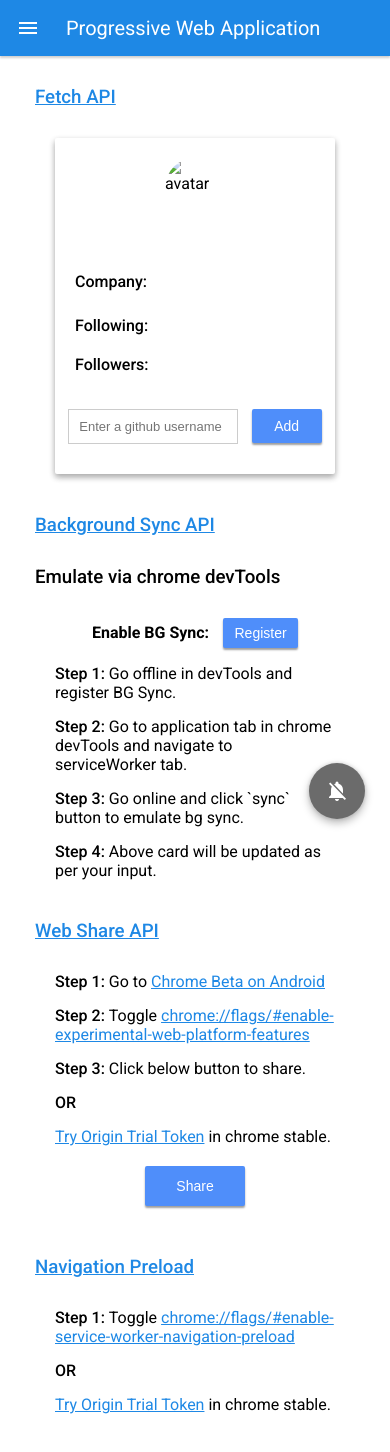
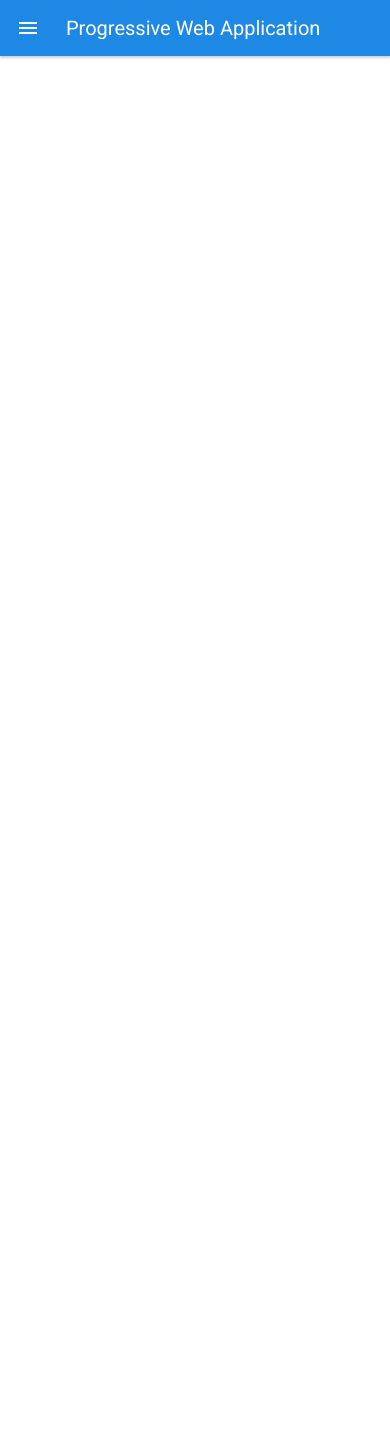
Before and after one commit to ntsd/PWA-hackathon, a website: page src/index.html in a window 390 px wide. After the commit the page ends 844 px from the top, so only its background shows below. Drawn offline with Linux system fonts and the light colour scheme; no server answers.

Commit message:
Updated index

```diff
--- /dev/null
+++ b/database.rules.json
@@ -0,0 +1,6 @@
+{
+  "rules": {
+    ".read": "auth != null",
+    ".write": "auth != null"
+  }
+}
--- a/src/css/styles.css
+++ b/src/css/styles.css
@@ -97,7 +97,6 @@ header {
      -moz-user-select: none;
       -ms-user-select: none;
           user-select: none;
-  -webkit-transition: background-color 250ms linear;
   transition: background-color 250ms linear;
 }
 
@@ -144,8 +143,6 @@ header {
   bottom: 0;
   box-shadow: 0px 0px 11px 0px rgba(0, 0, 0, 0.4);
   z-index: 1;
-  -webkit-transition: transform 0.3s cubic-bezier(0, 0, 0.30, 1);
-  -webkit-transition: -webkit-transform 0.3s cubic-bezier(0, 0, 0.30, 1);
   transition: -webkit-transform 0.3s cubic-bezier(0, 0, 0.30, 1);
   transition: transform 0.3s cubic-bezier(0, 0, 0.30, 1);
   transition: transform 0.3s cubic-bezier(0, 0, 0.30, 1), -webkit-transform 0.3s cubic-bezier(0, 0, 0.30, 1);
@@ -169,7 +166,6 @@ header {
   right: 0;
   bottom: 0;
   background: rgba(0, 0, 0, 0.3);
-  -webkit-transition: opacity 0.15s cubic-bezier(0, 0, 0.30, 1);
   transition: opacity 0.15s cubic-bezier(0, 0, 0.30, 1);
   visibility: hidden;
   opacity: 0;
@@ -428,7 +424,6 @@ b {
   border-radius: 50%;
   -webkit-transform-origin: 50%;
           transform-origin: 50%;
-  -webkit-transition: -webkit-transform 0.35s cubic-bezier(0, 0, 0.3, 1) 0ms;
   transition: -webkit-transform 0.35s cubic-bezier(0, 0, 0.3, 1) 0ms;
   transition: transform 0.35s cubic-bezier(0, 0, 0.3, 1) 0ms;
   transition: transform 0.35s cubic-bezier(0, 0, 0.3, 1) 0ms, -webkit-transform 0.35s cubic-bezier(0, 0, 0.3, 1) 0ms;
--- a/src/index.html
+++ b/src/index.html
@@ -2,9 +2,9 @@
 <html>
   <head>
     <meta charset="utf-8">
-    <title>Demo Progressive Web Application</title>
+    <title>PWA Games</title>
     <meta http-equiv=X-UA-Compatible content="IE=edge">
-    <meta name=description content="This a Demo Progressive Web Application which will work in offline, has a splash screen add to home screen etc,.">
+    <meta name=description content="Sample Multiplayer games with Firebase">
     <meta name=viewport content="width=device-width, initial-scale=1, user-scalable=no">
     <meta name="theme-color" content="#0288d1">
     <meta name="msapplication-TileColor" content="#0288d1">
@@ -41,85 +41,17 @@
       <div class="menu__header"></div>
       <ul class="menu__list">
         <li>
-          <a target="_blank" rel="noopener" href="https://github.com/gokulkrishh">Author</a>
+          <a target="_blank" rel="noopener" href="https://github.com/ntsd">Author</a>
         </li>
         <li>
-          <a target="_blank" rel="noopener" href="https://github.com/gokulkrishh/demo-progressive-web-app">Source</a>
+          <a target="_blank" rel="noopener" href="https://github.com/ntsd/PWA-hackathon">Source</a>
         </li>
       </ul>
     </div>
     <div class="menu__overlay"></div>
 
     <div class="app__content">
-      <h3><a target="_blank" rel="noopener" href="https://developers.google.com/web/updates/2015/03/introduction-to-fetch">Fetch API</a></h3>
 
-      <div class="card">
-        <div class="card__spinner"></div>
-        <div class="card__container">
-          <img alt="avatar" class="card__img" src="">
-          <p class="card__title"></p>
-          <p class="card__desc"></p>
-          <p class="card__temp">
-            <b>Company: </b><span></span>
-          </p>
-          <p class="card__following"><b>Following: </b><span></span></p>
-          <p class="card__followers"><b>Followers: </b><span></span></p>
-          <div class="add__to-card">
-            <input type="text" class="add__input" placeholder="Enter a github username" />
-            <button class="add__btn">Add</button>
-          </div>
-        </div>
-      </div>
-
-      <div class="add__card">
-        <h3><a target="_blank" rel="noopener" href="https://developers.google.com/web/updates/2015/12/background-sync">Background Sync API</a></h3>
-        <h3>Emulate via chrome devTools</h3>
-        <h4>Enable BG Sync:
-          <span class="bg-sync__text" hidden>Registered</span>
-          <span class="custom__button custom__button-bg">
-            <button class="turn-on-sync">Register</button>
-          </span>
-        </h4>
-        <ul>
-          <li><b>Step 1: </b> Go offline in devTools and register BG Sync.</li>
-          <li><b>Step 2: </b>Go to application tab in chrome devTools and navigate to serviceWorker tab.</li>
-          <li><b>Step 3: </b>Go online and click `sync` button to emulate bg sync.</li>
-          <li><b>Step 4: </b>Above card will be updated as per your input.</li>
-        </ul>
-      </div>
-
-      <div class="card__spinner"></div>
-
-      <div class="share__container">
-        <h3><a target="_blank" rel="noopener" href="https://developers.google.com/web/updates/2016/10/navigator-share">Web Share API</a></h3>
-        <ul>
-          <li><b>Step 1: </b>Go to <a href="https://play.google.com/store/apps/details?id=com.chrome.dev&hl=en" target="_blank" rel="noopener">Chrome Beta on Android</a></li>
-          <li><b>Step 2: </b>Toggle <a href="chrome://flags/#enable-experimental-web-platform-features" target="_blank" rel="noopener">chrome://flags/#enable-experimental-web-platform-features</a></li>
-          <li><b>Step 3: </b>Click below button to share.</li>
-          <li><b>OR </b></li>
-          <li><a href="https://github.com/jpchase/OriginTrials/blob/gh-pages/developer-guide.md">Try Origin Trial Token</a> in chrome stable.</li>
-        </ul>
-
-        <button class="share">Share</button>
-      </div>
-
-      <div class="share__container">
-        <h3><a target="_blank" rel="noopener" href="https://developers.google.com/web/updates/2017/02/navigation-preload">Navigation Preload</a></h3>
-        <ul>
-          <li><b>Step 1: </b>Toggle <a href="chrome://flags/#enable-experimental-web-platform-features" target="_blank" rel="noopener">chrome://flags/#enable-service-worker-navigation-preload</a></li>
-          <li><b>OR </b></li>
-          <li><a href="https://github.com/jpchase/OriginTrials/blob/gh-pages/developer-guide.md">Try Origin Trial Token</a> in chrome stable.</li>
-        </ul>
-      </div>
-
-      <div class="fab fab__push">
-        <div class="fab__ripple"></div>
-        <img class="fab__image" src="./images/push-off.png" alt="Push Notification" />
-      </div>
-
-      <!-- Toast msg -->
-      <div class="toast__msg"></div>
-    </div>
   </div>
 
   <!-- JS Files  -->
@@ -131,15 +63,14 @@
   <script src="./js/sync.js"></script>
   <script src="./js/share.js"></script>
   <script src="./js/menu.js"></script>
-
+    <script src="./js/game.js"></script>
   <!-- My Google Analytics Report -->
   <script>
     (function(i,s,o,g,r,a,m){i['GoogleAnalyticsObject']=r;i[r]=i[r]||function(){
     (i[r].q=i[r].q||[]).push(arguments)},i[r].l=1*new Date();a=s.createElement(o),
     m=s.getElementsByTagName(o)[0];a.async=1;a.src=g;m.parentNode.insertBefore(a,m)
     })(window,document,'script','https://www.google-analytics.com/analytics.js','ga');
-
-    ga('create', 'UA-92627241-1', 'auto');
+    ga('create', 'UA-XXXXX-Y', 'auto');
     ga('send', 'pageview');
   </script>
   </body>
--- a/src/js/toast.js
+++ b/src/js/toast.js
@@ -3,7 +3,7 @@
 
   function toast(msg, options) {
     if (!msg) return;
-    options = options || 3000;
+    options = options || 9000;
 
     var toastMsg = document.querySelector('.toast__msg');
     toastMsg.textContent = msg;
--- a/src/server.js
+++ b/src/server.js
@@ -3,6 +3,10 @@ var express = require('express');
 var bodyParser = require('body-parser');
 var gcm = require('node-gcm');
 var app = express();
+
+var compression = require('compression');
+// compress responses
+app.use(compression());
 
 //Here we are configuring express to use body-parser as middle-ware.
 app.use(bodyParser.urlencoded({ extended: false }));
```
Also changed, not shown: gulpfile.js (+2 -5 lines), package.json (+5 -3 lines), src/js/game.js (added), 2 other files.
